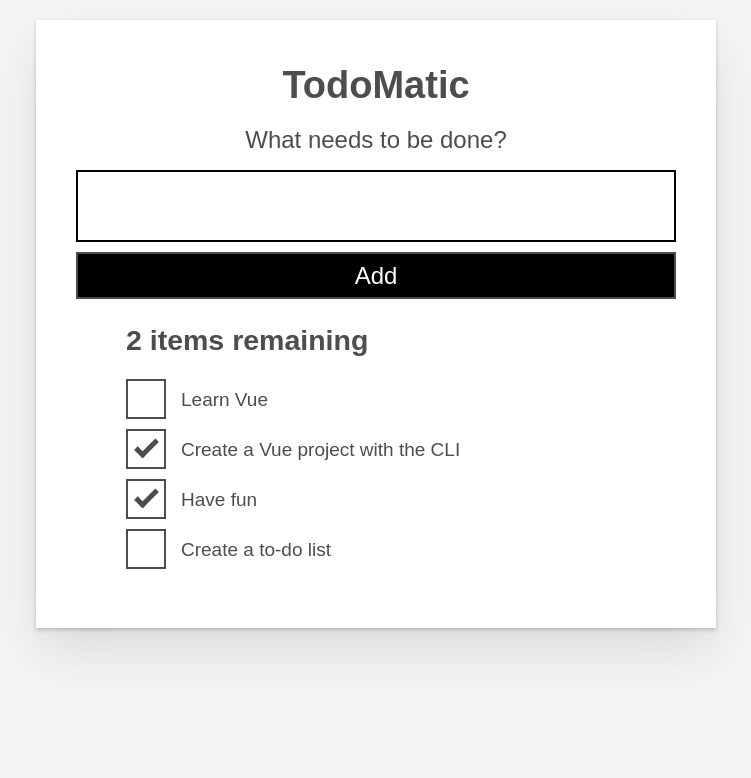
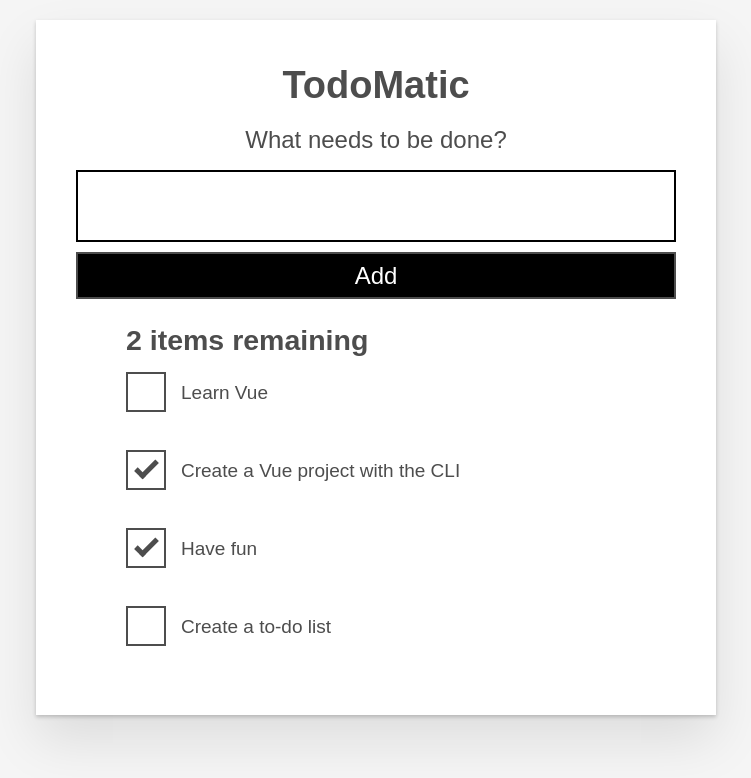
Before and after one commit to dengeist/moz-todo-vue, a Vue app: page / in a window 1280 px wide. Shown: the top 778 px of the page, without its empty margins (264-1015 px from the left). Built offline with nearby package versions, Linux system fonts and the light colour scheme.

Commit message:
Add classes to list

```diff
--- a/src/App.vue
+++ b/src/App.vue
@@ -3,8 +3,11 @@
     <h1>TodoMatic</h1>
     <to-do-form @add-todo="addTodo" />
     <h2 id="list-summary">{{ listHeadingText }}</h2>
-    <ul aria-labelledby="list-summary">
-      <li v-for="item in ToDoItems" :key="item.id">
+    <ul
+      aria-labelledby="list-summary"
+      class="todo-list stack-large stack-exception"
+    >
+      <li v-for="item in ToDoItems" :key="item.id" class="todo">
         <to-do-item v-bind="item" @toggle-checkbox="toggleTodoCompleted" />
       </li>
     </ul>
```
